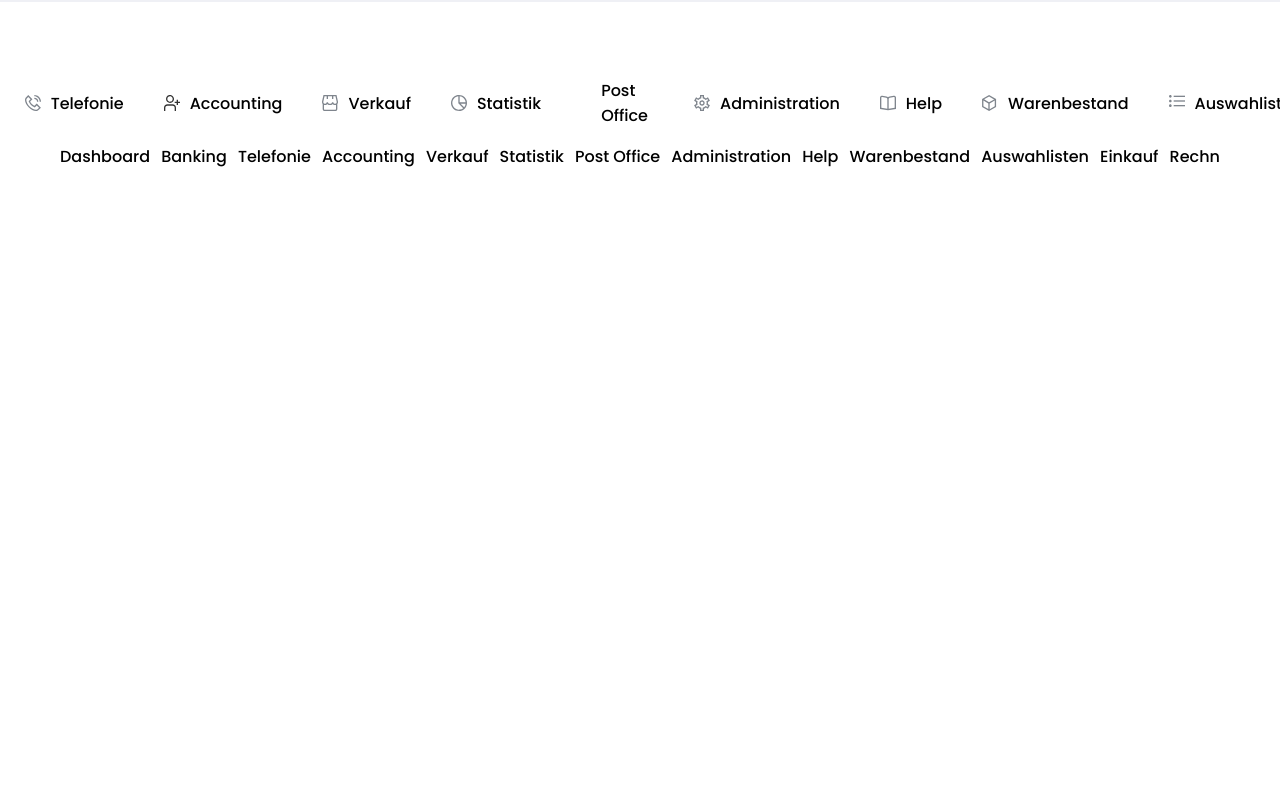
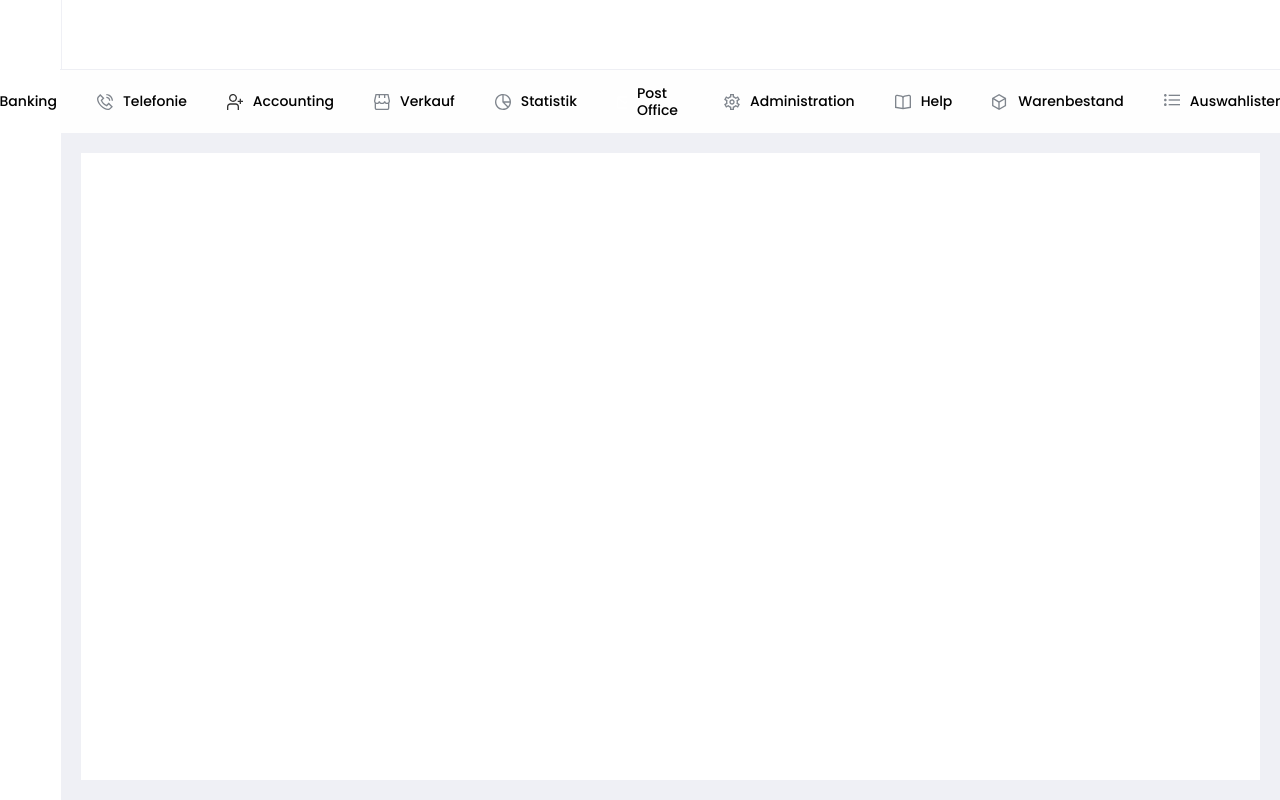
Before and after one commit to Ehulinian/tabsTest, a Next.js app: page / in a window 1280 px wide. Built offline with nearby package versions, Linux system fonts and the light colour scheme.

Commit message:
add content

```diff
--- /dev/null
+++ b/src/components/Content/Content.module.scss
@@ -0,0 +1,7 @@
+.background {
+	height: 100%;
+	border: 20px solid #aeb6ce33;
+	flex: 1;
+	height: 100%;
+	margin-left: 61px;
+}
--- /dev/null
+++ b/src/components/Content/Content.tsx
@@ -0,0 +1,5 @@
+import styles from './Content.module.scss'
+
+export const Content = () => {
+	return <div className={styles.background}></div>
+}
--- /dev/null
+++ b/src/components/Header/Header.module.scss
@@ -0,0 +1,6 @@
+.background {
+	background: #ffffff;
+	border-left: 1px solid #aeb6ce33;
+	height: 69px;
+	margin-left: 61px;
+}
--- /dev/null
+++ b/src/components/Header/Header.tsx
@@ -0,0 +1,5 @@
+import styles from './Header.module.scss'
+
+export const Header = () => {
+	return <div className={styles.background}></div>
+}
--- a/src/components/PinnedTabs/PinnedTabs.module.scss
+++ b/src/components/PinnedTabs/PinnedTabs.module.scss
@@ -2,6 +2,9 @@
 	display: flex;
 	align-items: center;
 	justify-content: center;
+	border-top: 1px solid #aeb6ce33;
+	height: 64px;
+	background-color: #fefefe;
 }
 
 .tabItem {
--- a/src/components/TabContainer/TabContainer.module.scss
+++ b/src/components/TabContainer/TabContainer.module.scss
@@ -1,5 +1,5 @@
 .tabContainer {
 	display: flex;
 	flex-direction: column;
-	margin: 60px;
+	margin-left: 60px;
 }
--- a/src/components/TabContainer/TabContainer.tsx
+++ b/src/components/TabContainer/TabContainer.tsx
@@ -1,6 +1,5 @@
 import { useState, useEffect } from 'react'
 import { useRouter } from 'next/router'
-import { TabDropdown } from '../TabDropDown/TabDropDown'
 import { Tab } from '@/types/Tab'
 import { tabsData } from '@/data/tabs'
 import { PinnedTabs } from '../PinnedTabs/PinnedTabs'
@@ -44,7 +43,7 @@ export const TabContainer: React.FC = () => {
 				onClick={handleTabClick}
 			/>
 
-			{nonPinnedTabs.length > 0 && <TabDropdown tabs={nonPinnedTabs} />}
+			{/* {nonPinnedTabs.length > 0 && <TabDropdown tabs={nonPinnedTabs} />} */}
 		</div>
 	)
 }
--- a/src/components/TabItem/TabItem.module.scss
+++ b/src/components/TabItem/TabItem.module.scss
@@ -10,3 +10,8 @@
 	align-items: center;
 	justify-content: center;
 }
+
+.name {
+	font-size: 14px;
+	line-height: 16.1px;
+}
--- a/src/components/TabItem/TabItem.tsx
+++ b/src/components/TabItem/TabItem.tsx
@@ -15,7 +15,7 @@ export const TabItem: React.FC<TabItemProps> = ({ tab, onPin, onClick }) => {
 			<SvgComponent width={16} height={16} className={styles.tabIcon}>
 				<tab.icon />
 			</SvgComponent>
-			<span>{tab.label}</span>
+			<span className={styles.name}>{tab.label}</span>
 			{/* <button onClick={() => onPin(tab.id)}>Pin</button> */}
 		</div>
 	)
--- a/src/pages/index.tsx
+++ b/src/pages/index.tsx
@@ -1,10 +1,13 @@
+import { Content } from '@/components/Content/Content'
+import { Header } from '@/components/Header/Header'
 import { TabContainer } from '@/components/TabContainer/TabContainer'
 
 const HomePage = () => {
 	return (
 		<>
-			<div className='header'></div>
+			<Header />
 			<TabContainer />
+			<Content />
 		</>
 	)
 }
--- a/src/styles/globals.css
+++ b/src/styles/globals.css
@@ -24,6 +24,8 @@ a {
 	text-decoration: none;
 }
 
-.header {
-	border: 1px solid #aeb6ce33;
+main {
+	display: flex;
+	flex-direction: column;
+	height: 100vh;
 }
```
